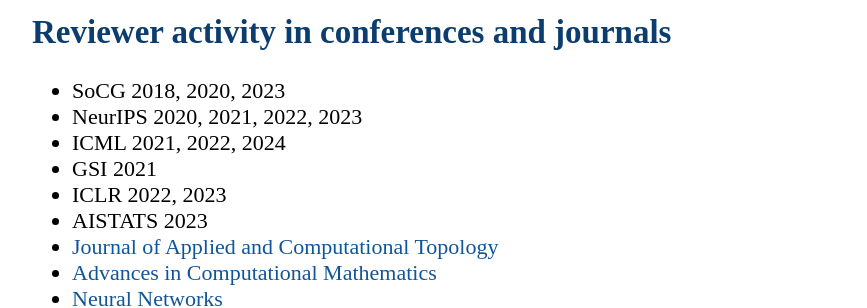
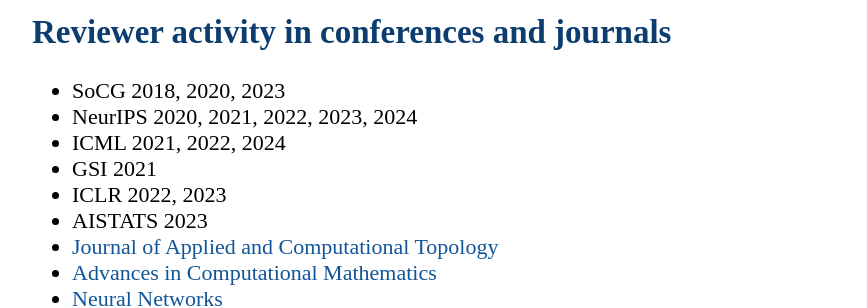
Before and after one commit to tlacombe/tlacombe.github.io, a Jekyll site: the page built from research/index.html, in a window 1280 px wide and 900 px high, scrolled down 2163 px. Shown: the part 283-591 px from the top of the window, without its empty margins (192-1059 px from the left). Built offline with Jekyll 4.4.1, drawn with Linux system fonts in a browser that asks for light colours.

Commit message:
update reviewer activity

```diff
--- a/research/index.html
+++ b/research/index.html
@@ -46,7 +46,7 @@ title: TL - Research
 <h2>Reviewer activity in conferences and journals</h2>
 	<ul>
 		<li> SoCG 2018, 2020, 2023 </li>
-		<li> NeurIPS 2020, 2021, 2022, 2023</li>
+		<li> NeurIPS 2020, 2021, 2022, 2023, 2024</li>
 		<li> ICML 2021, 2022, 2024</li>
 		<li> GSI 2021 </li>
 		<li> ICLR 2022, 2023 </li>
```
